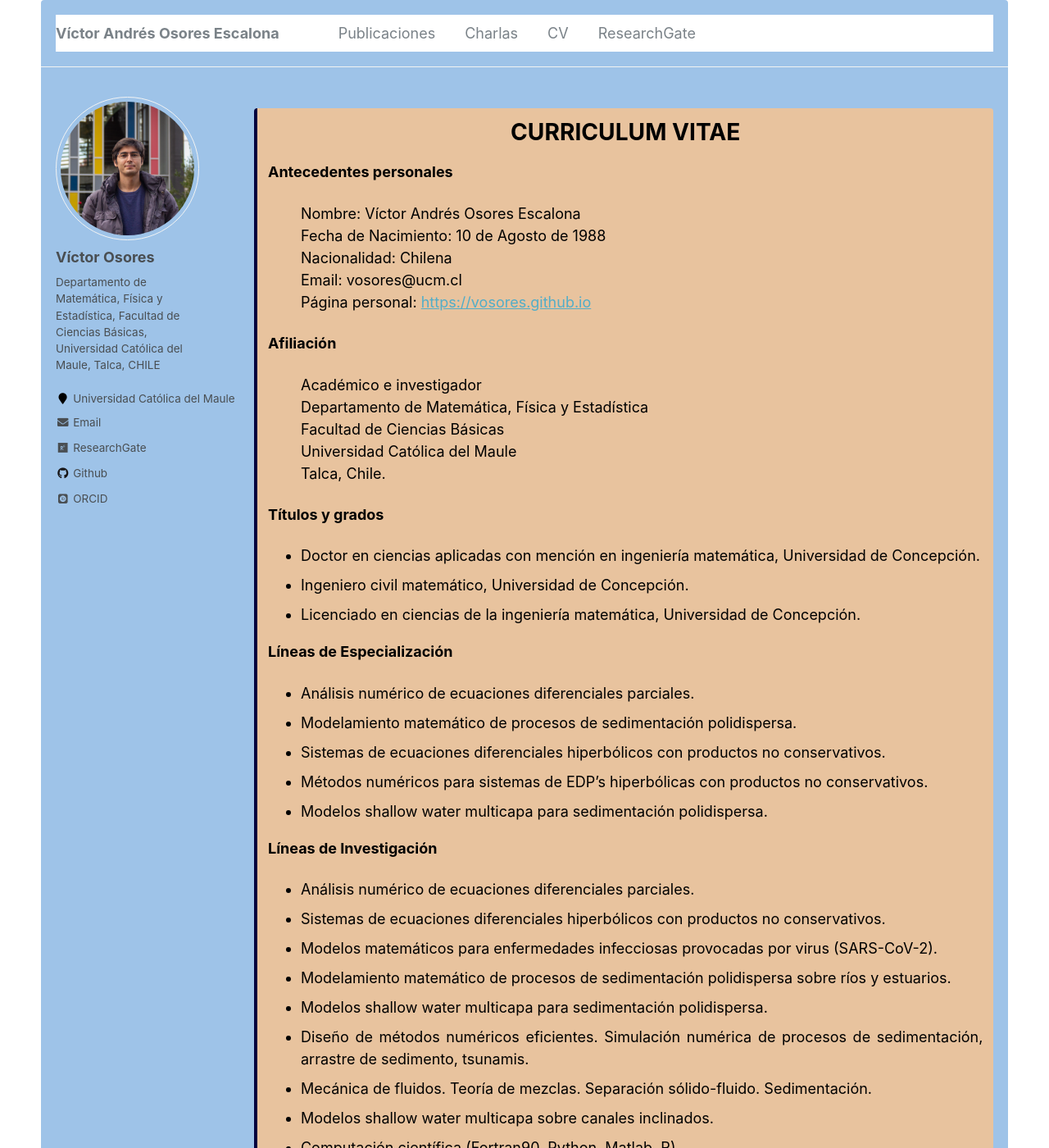
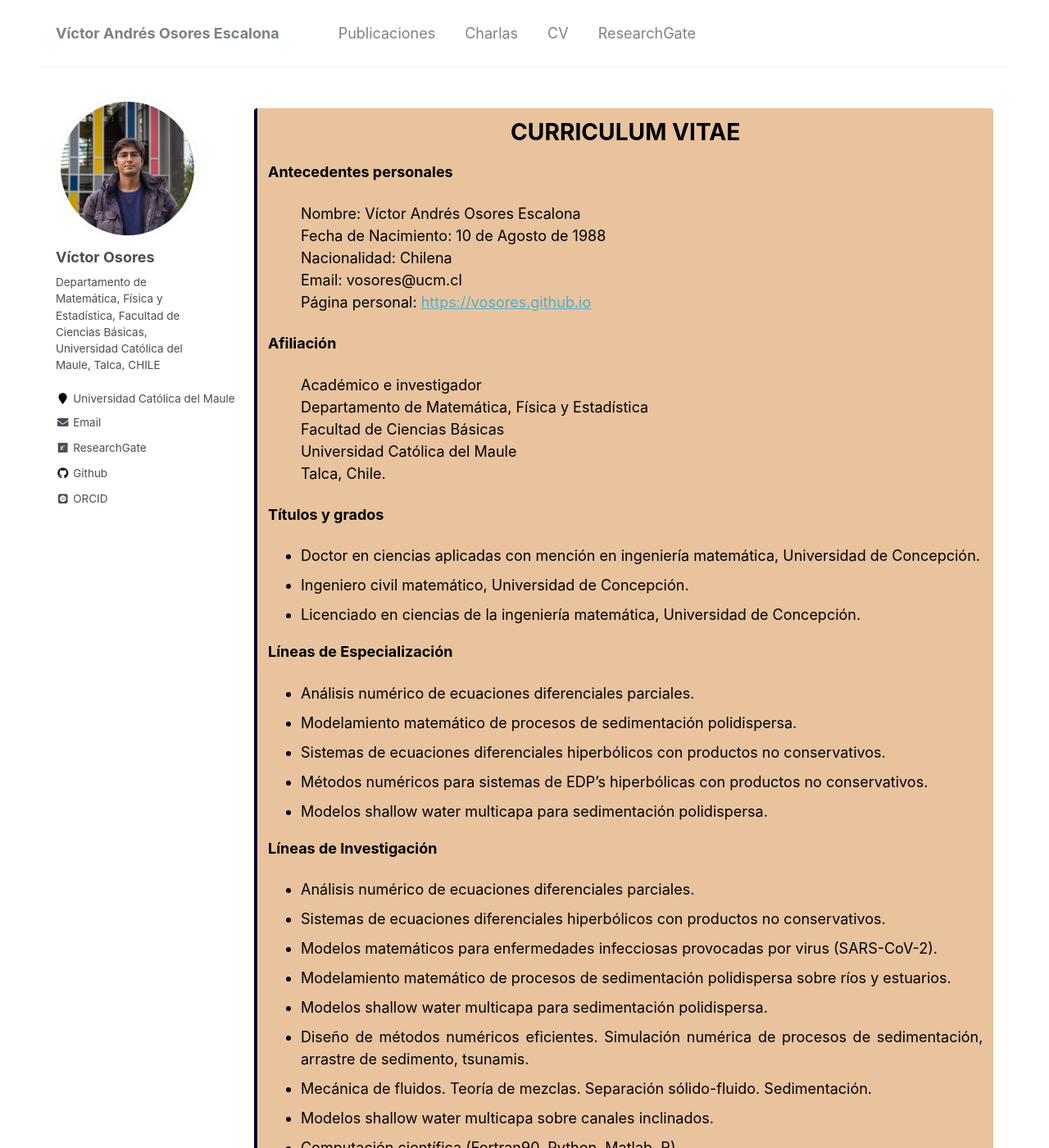
Before and after one commit to vosores/vosores.github.io, a Jekyll site: the page built from _pages/cv.md, in a window 1280 px wide and 1400 px high. Shown: the whole window at 82% size. Built offline with Jekyll 4.4.1, drawn with Linux system fonts in a browser that asks for light colours; some web fonts are replaced.

Commit message:
cv_colorf

```diff
--- a/_pages/cv.md
+++ b/_pages/cv.md
@@ -15,7 +15,7 @@ body{
 max-width: 1180px;
 width: 98%;
 margin: 0px auto;
-background-color: #9ec3e8; /*Complementario/#e8c39e*/
+/* background-color: #9ec3e8; Complementario/#e8c39e */
 border-radius: 4px;
 /* text-align: justify; */
 }
@@ -27,9 +27,9 @@ text-align: justify;
 }
 ol{
 text-align: justify;
-.button {
+/* .button {
 background-color:#9ec3e8;
-}
+}  */
 }
 </style>
 
```
